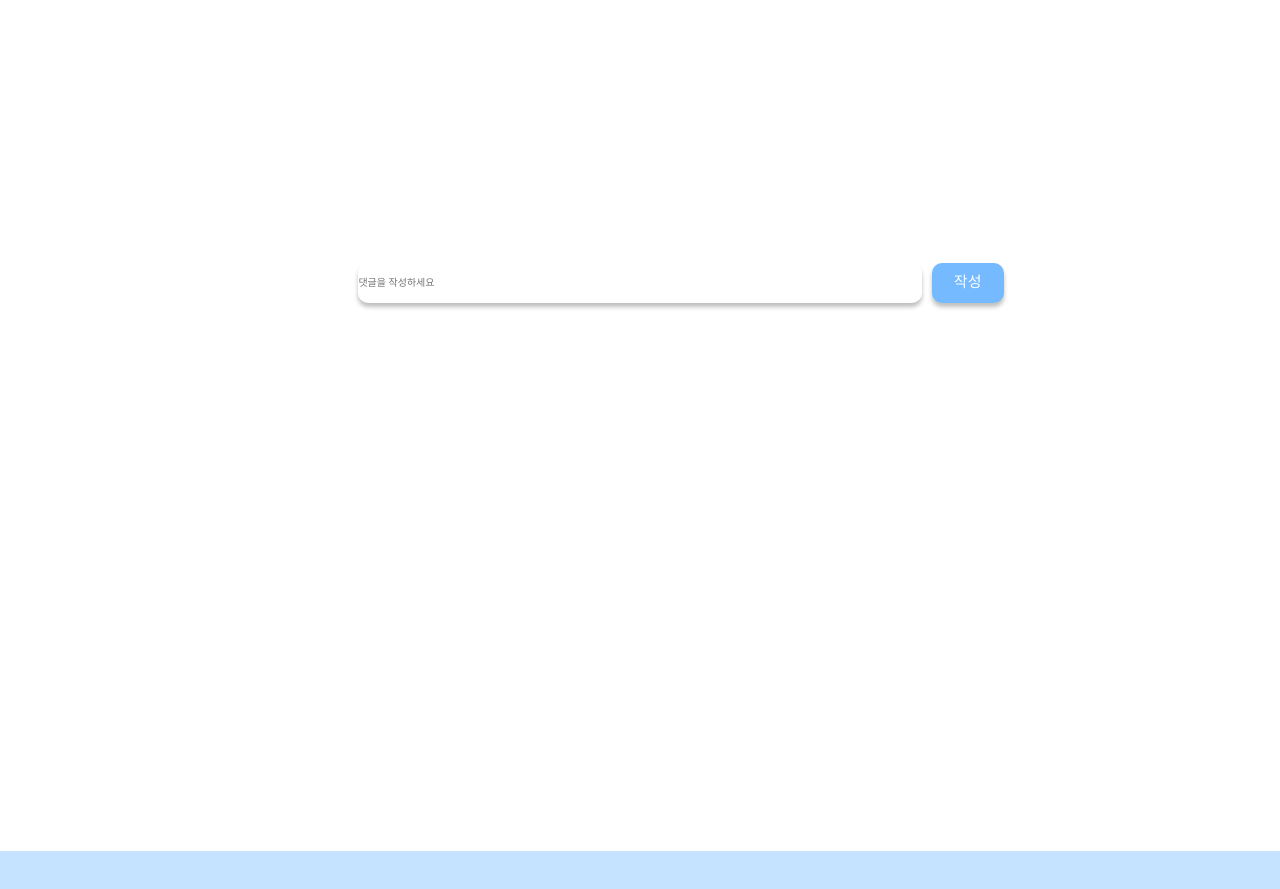
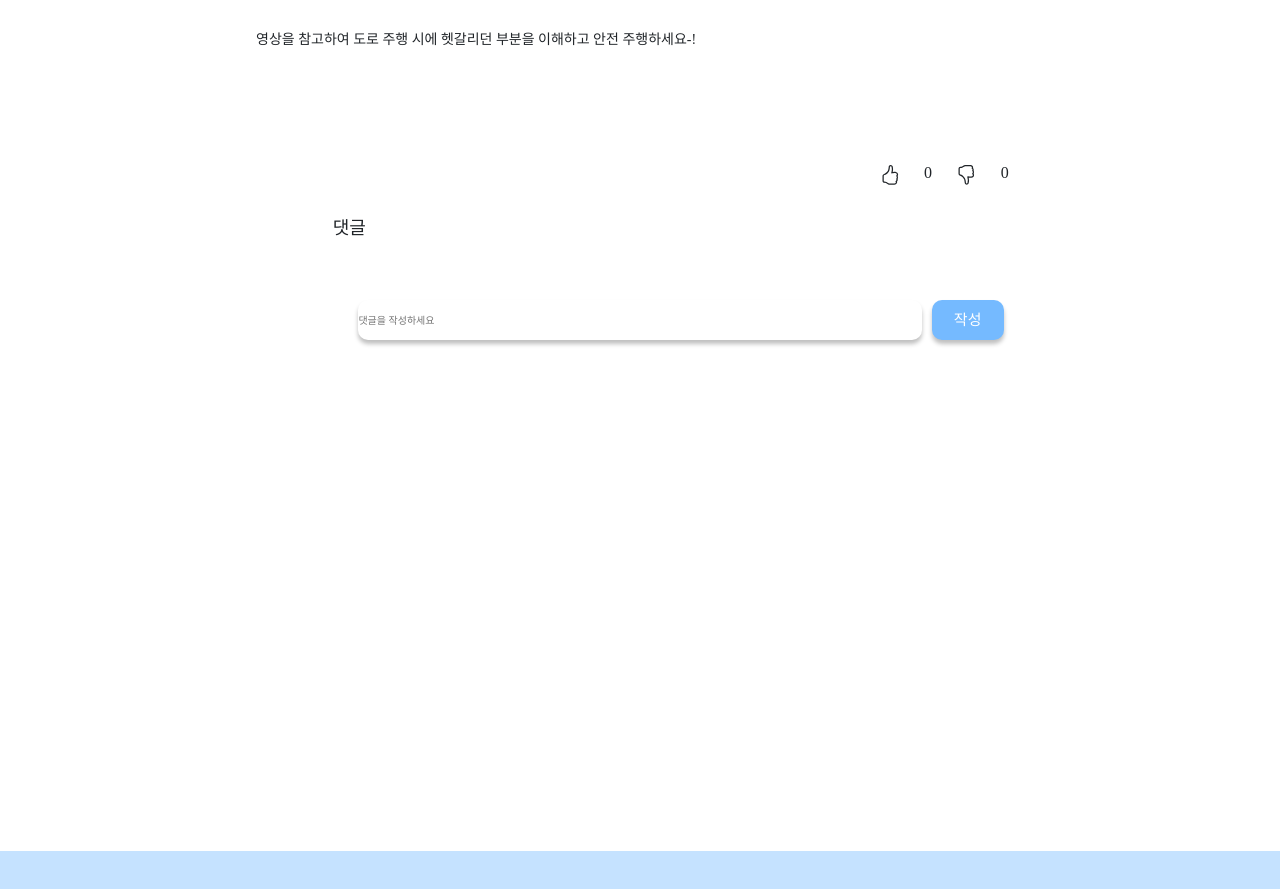
Before and after one commit to KNUhappyhappy/final_Front, a React (Create React App) app: page /CommunityDetailPage in a window 1280 px wide. Shown: the part 1649-2538 px from the top of the page. Built offline with nearby package versions, Linux system fonts and the light colour scheme; no server answers; a web font is replaced by a local one.

Commit message:
FIX 커뮤니티 드롭다운 수정

```diff
--- a/src/Screen/CommunityDetailPage.js
+++ b/src/Screen/CommunityDetailPage.js
@@ -1,9 +1,16 @@
 // import "bootstrap/dist/css/bootstrap.min.css";
+
+//커뮤니티에서 작성된 글을 클릭했을 때 나오는 페이지
 
 import "../css/CommunityDetailPage.css";
 import React, { useState } from "react";
 import { Link } from "react-router-dom";
-import { IconName } from "react-icons/ai";
+import {
+  BsHandThumbsUp,
+  BsHandThumbsUpF,
+  BsHandThumbsD,
+  BsHandThumbsDown,
+} from "react-icons/bs";
 import {
   AiOutlineShareAlt,
   AiOutlineMore,
@@ -116,12 +123,33 @@ function CommunityDetailContents() {
 }
 
 function CommunityDetailComments() {
+  const [upCountNum, setupCountNum] = useState(0); //추천
+  const [downCountNum, setDownCountNum] = useState(0); //비추천
+
+  const handleUpClick = () => {
+    // 추천 클릭 시 upCountNum 상태를 +1 업데이트
+    setupCountNum(upCountNum + 1);
+  };
+
+  const handleDownClick = () => {
+    // 비추천 클릭 시 downCountNum 상태를 +1 업데이트
+    setDownCountNum(downCountNum + 1);
+  };
+
   return (
     <>
       <div className="CommunityDetailComments">
         <div className="CommunityDetailCommentsInner">
-          <div className="CommunityDetailCommentsRecommend"></div>
-          <div className="CommunityDetailCommentsTotal"></div>
+          <div className="CommunityDetailCommentsRecommend">
+            <span></span>
+            <BsHandThumbsUp className="UpIcon" onClick={handleUpClick} />
+            <span className="RecoommandNum">{upCountNum}</span>
+            <BsHandThumbsDown className="DownIcon" onClick={handleDownClick} />
+            <span className="RecoommandNum">{downCountNum}</span>
+          </div>
+          <div className="CommunityDetailCommentsTotal">
+            <span className="CommentsTotalTitle">댓글</span>
+          </div>
           <div className="CommunityDetailCommentsInputBar">
             <div className="CommunityDetailCommentsProfile"></div>
             <input placeholder="댓글을 작성하세요" />
--- a/src/components/CommunityExplore.js
+++ b/src/components/CommunityExplore.js
@@ -2,7 +2,6 @@
 
 import { Link } from "react-router-dom";
 import "../css/Community.css";
-import { IconName } from "react-icons/ai";
 import { AiOutlineDown, AiTwotoneLike, AiOutlineLike } from "react-icons/ai";
 import { BsChatLeftText } from "react-icons/bs";
 import Carousel from "react-bootstrap/Carousel";
@@ -15,11 +14,34 @@ import React, { createContext, useState, useEffect } from "react";
 
 function CommunityExplore() {
   const [postIndex, setPostIndex] = useState(1); // 초기값 1로 설정
-  const [showDropdown, setShowDropdown] = useState(false);
+  const [showDropdown, setShowDropdown] = useState(false); //최신순, 인기순 드롭다운
+  const [sortBy, setSortBy] = useState("latest"); // 드롭다운 정렬 옵션 상태, 초기값은 "최신순"
 
   const handleDropdownClick = () => {
+    //드롭다운메뉴 클릭 시
     setShowDropdown(!showDropdown);
   };
+
+  // 정렬 옵션 클릭 이벤트 핸들러
+  const handleSortOptionClick = (option) => {
+    setSortBy(option); // 선택한 정렬 옵션을 상태에 저장
+    setShowDropdown(false); // 드롭다운 메뉴 닫기
+  };
+
+  //   // CommunityExplore 함수 내의 handleSortOptionClick 함수 수정
+  // const handleSortOptionClick = (option) => {
+  //   if (option === "popularity") {
+  //     // "인기순" 클릭 시, 게시물을 인기순으로 정렬
+  //     const sortedPostIndex = [...Array(6).keys()].sort((a, b) => {
+  //       return likeRandomNumber[b] - likeRandomNumber[a];
+  //     });
+  //     setPostIndex(sortedPostIndex);
+  //   } else {
+  //     // "최신순" 클릭 시, 게시물을 초기 정렬로 설정
+  //     setPostIndex(1);
+  //   }
+  //   setShowDropdown(false); // 드롭다운 메뉴 닫기
+  // };
 
   return (
     <>
@@ -40,12 +62,30 @@ function CommunityExplore() {
                   onClick={handleDropdownClick}
                   className="CommunityExploreSelect"
                 >
-                  최신순
+                  {sortBy === "popularity" ? "인기순" : "최신순"}
+                  {/* 인기순 또는 최신순으로 표시 */}
                   <AiOutlineDown className="AiOutlineDown" />
                   {showDropdown && (
                     <div className="CommunityExploreDropdownMenu">
-                      <span className="Popularity">인기순</span>
-                      <span className="Latest">최신순</span>
+                      {/* "인기순" 클릭 이벤트 핸들러와 "최신순" 클릭 이벤트 핸들러를 연결 */}
+                      <span
+                        className={
+                          sortBy === "popularity"
+                            ? "Popularity selected"
+                            : "Popularity"
+                        }
+                        onClick={() => handleSortOptionClick("popularity")}
+                      >
+                        인기순
+                      </span>
+                      <span
+                        className={
+                          sortBy === "latest" ? "Latest selected" : "Latest"
+                        }
+                        onClick={() => handleSortOptionClick("latest")}
+                      >
+                        최신순
+                      </span>
                     </div>
                   )}
                 </span>
--- a/src/css/CommunityDetailPage.css
+++ b/src/css/CommunityDetailPage.css
@@ -24,7 +24,7 @@
 
 .CommunityDetailContents {
   width: 100%;
-  height: 1600px;
+  height: 1650px;
 }
 
 .CommunityDetailContentsInner {
@@ -157,9 +157,46 @@
 
 /* CommunityDetailContents */
 
+.CommunityDetailCommentsRecommend {
+  width: 100%;
+  height: 100%;
+  display: grid;
+  grid-template-columns: 0.8fr 0.05fr 0.05fr 0.05fr 0.05fr;
+  justify-items: center;
+}
+
+.UpIcon,
+.DownIcon {
+  width: 20px;
+  height: 20px;
+  display: inline-block;
+}
+
+.UpIcon:active,
+.DownIcon:active {
+  color: var(--sub_color);
+}
+
+.RecoommandNum {
+  font-size: 16px;
+}
+
+/* CommunityDetailCommentsRecommend */
+
+.CommunityDetailCommentsTotal {
+  width: 100%;
+  height: 100%;
+  display: inline-block;
+  padding-left: 10%;
+  padding-right: 10%;
+  font-size: 18px;
+}
+
+/* CommunityDetailCommentsTotal */
+
 .CommunityDetailComments {
   width: 100%;
-  height: 800px;
+  height: 750px;
 }
 
 .CommunityDetailCommentsInner {
```
Also changed, not shown: 2 other files (tests, documents, lock files or other folders).
